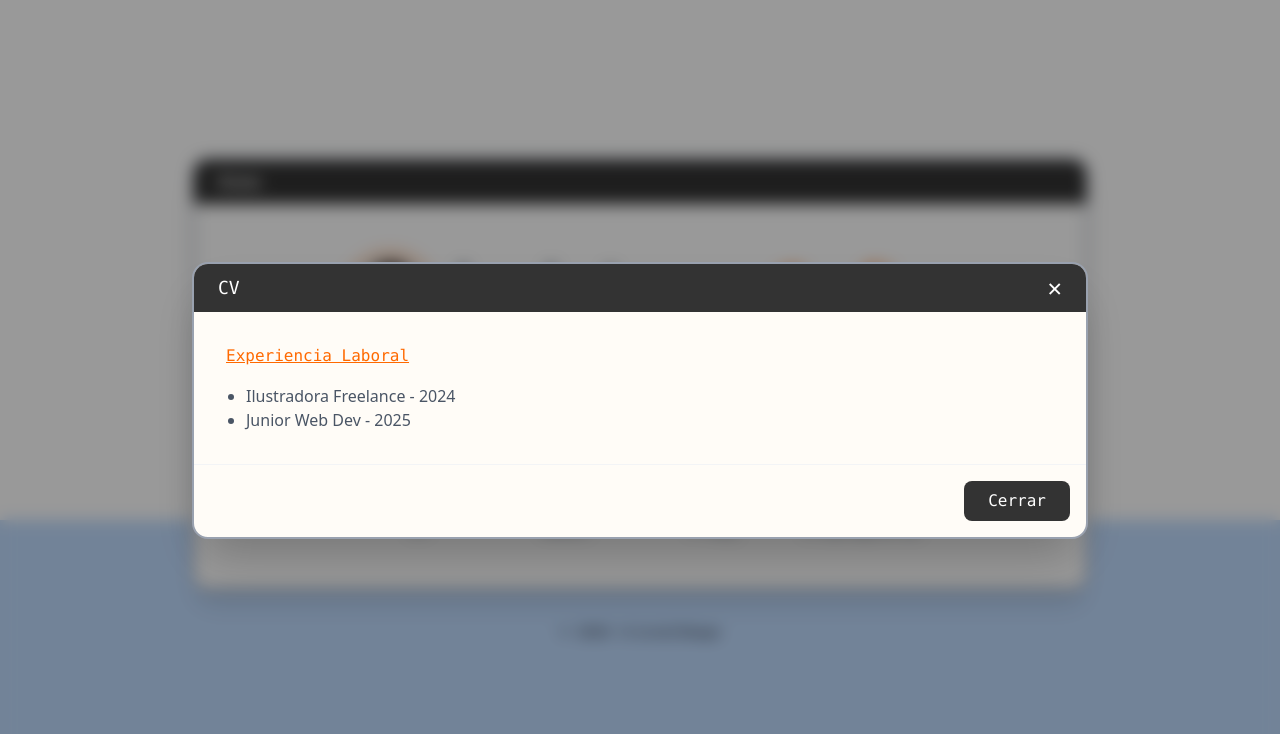
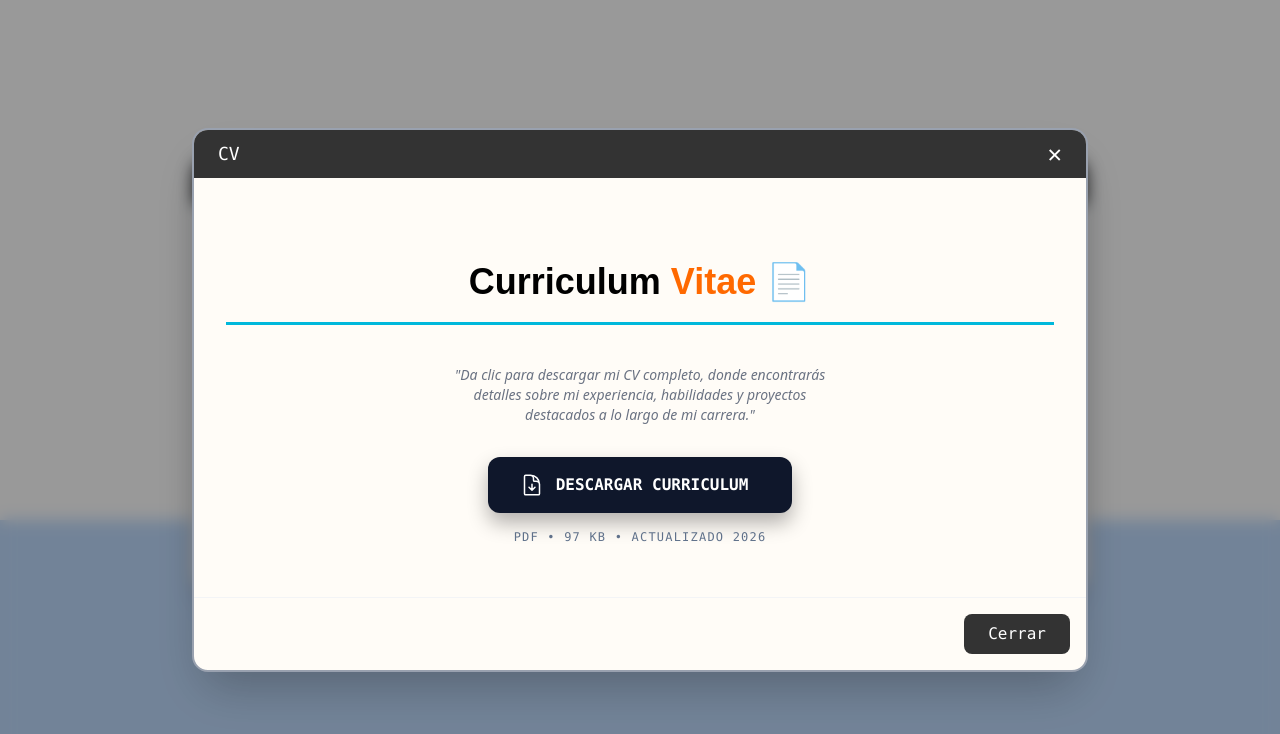
Before and after one commit to SofiaDenisse/PPCripto, a React (Vite) app: page / in a window 1280 px wide. Both pictures are taken after a click on the element "CV". Shown: the top 734 px of the page. Built offline with nearby package versions, Linux system fonts and the light colour scheme.

Commit message:
Add: Cv download button

```diff
--- /dev/null
+++ b/src/Components/Cont-Principal/CV.css
@@ -0,0 +1,4 @@
+.lineaSeparadora {
+    width: 100%;
+    height: 3px;
+}
--- a/src/Components/Cont-Principal/Cv.jsx
+++ b/src/Components/Cont-Principal/Cv.jsx
@@ -1,16 +1,42 @@
 import React from 'react'
+import cv_sofi from './cardimages/CV_Sofi.pdf'
+import './CV.css'
 
 export const CV = () => {
     return (
         <div>
-            <div className="space-y-4 text-left">
-                <h3 className="font-mono text-orange-500 underline">Experiencia Laboral</h3>
-                <ul className="list-disc ml-5 text-gray-600">
-                    <li>Ilustradora Freelance - 2024</li>
-                    <li>Junior Web Dev - 2025</li>
-                </ul>
-                {/* Aquí puedes poner un botón para descargar PDF */}
+            <div className="flex flex-col items-center justify-center py-5">
+                <p className="text-center montserrat-1 text-4xl font-bold mt-8 mb-5">Curriculum <span className="text-orange-500">Vitae 📄</span></p>
+                <div className="lineaSeparadora mb-10 bg-cyan-500"></div>
+                <div className="text-center max-w-sm mb-8">
+                    <p className="text-gray-500 text-sm italic">
+                        "Da clic para descargar mi CV completo, donde encontrarás detalles sobre mi experiencia, habilidades y proyectos destacados a lo largo de mi carrera."
+                    </p>
+                </div>
+                <a
+                    href={cv_sofi}
+                    target="_blank"
+                    rel="noopener noreferrer"
+                    download="CV_Sofia_ESCOM.pdf"
+                    className="group relative inline-flex items-center justify-center px-8 py-4 font-bold text-white transition-all duration-300 bg-slate-900 font-mono rounded-xl hover:bg-slate-800 shadow-[0_10px_20px_rgba(0,0,0,0.3)] hover:shadow-[0_15px_30px_rgba(0,0,0,0.4)] hover:-translate-y-1"
+                >
+                    {/* Icono de descarga animado */}
+                    <svg xmlns="http://www.w3.org/2000/svg" fill="none" viewBox="0 0 24 24" stroke-width="1.5" stroke="currentColor" class="size-6">
+                        <path stroke-linecap="round" stroke-linejoin="round" d="M19.5 14.25v-2.625a3.375 3.375 0 0 0-3.375-3.375h-1.5A1.125 1.125 0 0 1 13.5 7.125v-1.5a3.375 3.375 0 0 0-3.375-3.375H8.25m.75 12 3 3m0 0 3-3m-3 3v-6m-1.5-9H5.625c-.621 0-1.125.504-1.125 1.125v17.25c0 .621.504 1.125 1.125 1.125h12.75c.621 0 1.125-.504 1.125-1.125V11.25a9 9 0 0 0-9-9Z" />
+                    </svg>
+
+
+                    <span className='px-3'>DESCARGAR CURRICULUM</span>
+
+                    {/* Brillo decorativo inferior */}
+                    <div className="absolute inset-0 w-full h-full rounded-xl border-2 border-transparent group-hover:border-slate-700 transition-all duration-300"></div>
+                </a>
+
+                <p className="mt-4 text-slate-500 text-xs font-mono uppercase tracking-widest">
+                    PDF • 97 KB • Actualizado 2026
+                </p>
             </div>
+
         </div>
     )
 }
--- a/src/Components/Cont-Principal/Pkey.jsx
+++ b/src/Components/Cont-Principal/Pkey.jsx
@@ -6,7 +6,7 @@ export const Pkey = () => {
     <div>
       <p className="text-center montserrat-1 text-4xl font-bold mt-14">Llave <span className="text-orange-500">Pública</span></p>
       <div className="flex flex-col items-center rounded-xl m-6">
-          <div className= "lineaSeparadora mb-10 bg-cyan-500"></div>
+        <div className="lineaSeparadora mb-10 bg-cyan-500"></div>
         <div className="text-center max-w-sm mb-8">
           <p className="text-gray-500 text-sm italic">
             "Utiliza esta llave para cifrar mensajes que solo yo pueda leer o para verificar mis firmas digitales en proyectos de seguridad."
```
Also changed, not shown: 1 other file (tests, documents, lock files or other folders). Lines whose indentation alone changed are shown as unchanged.
